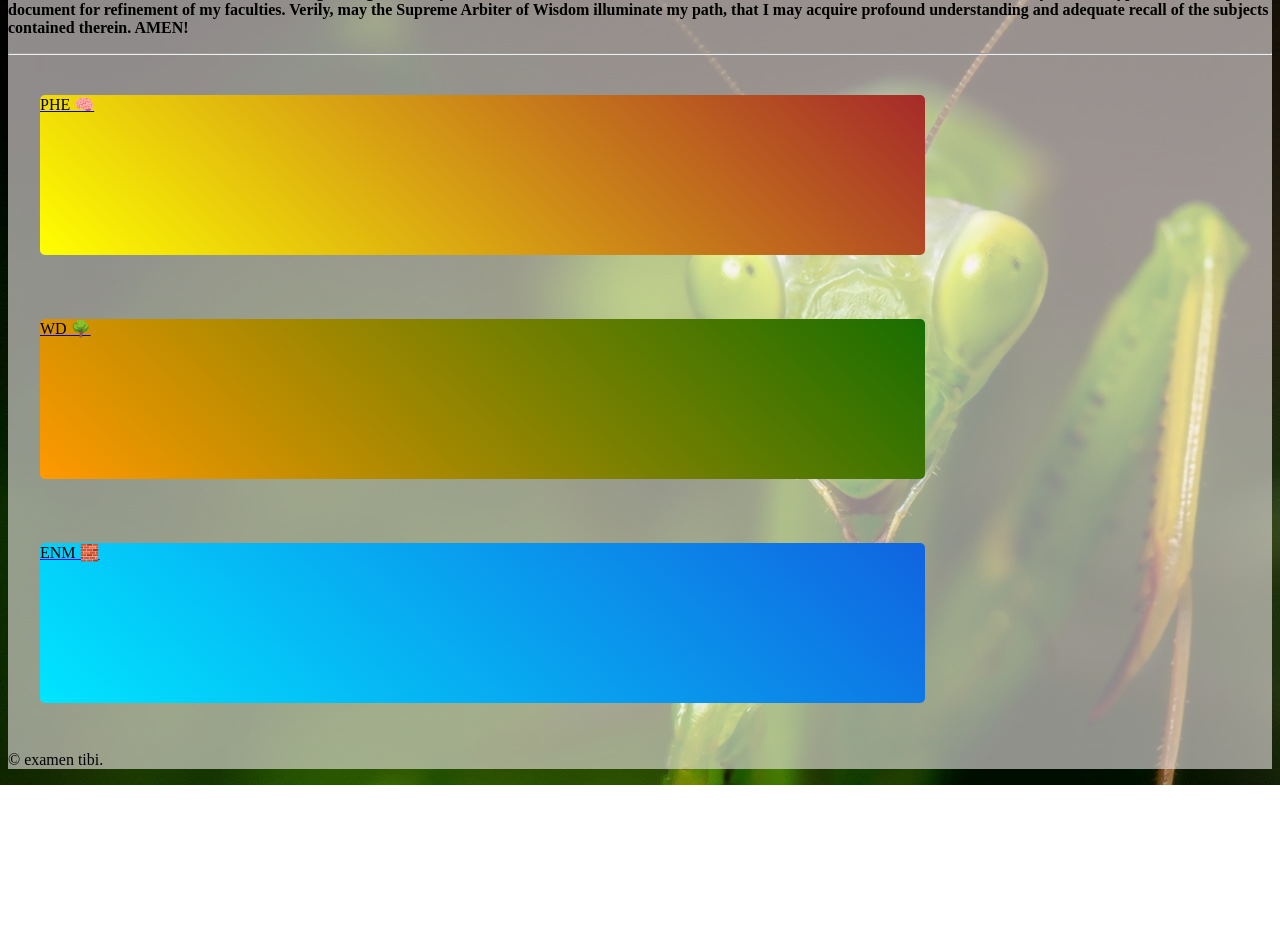
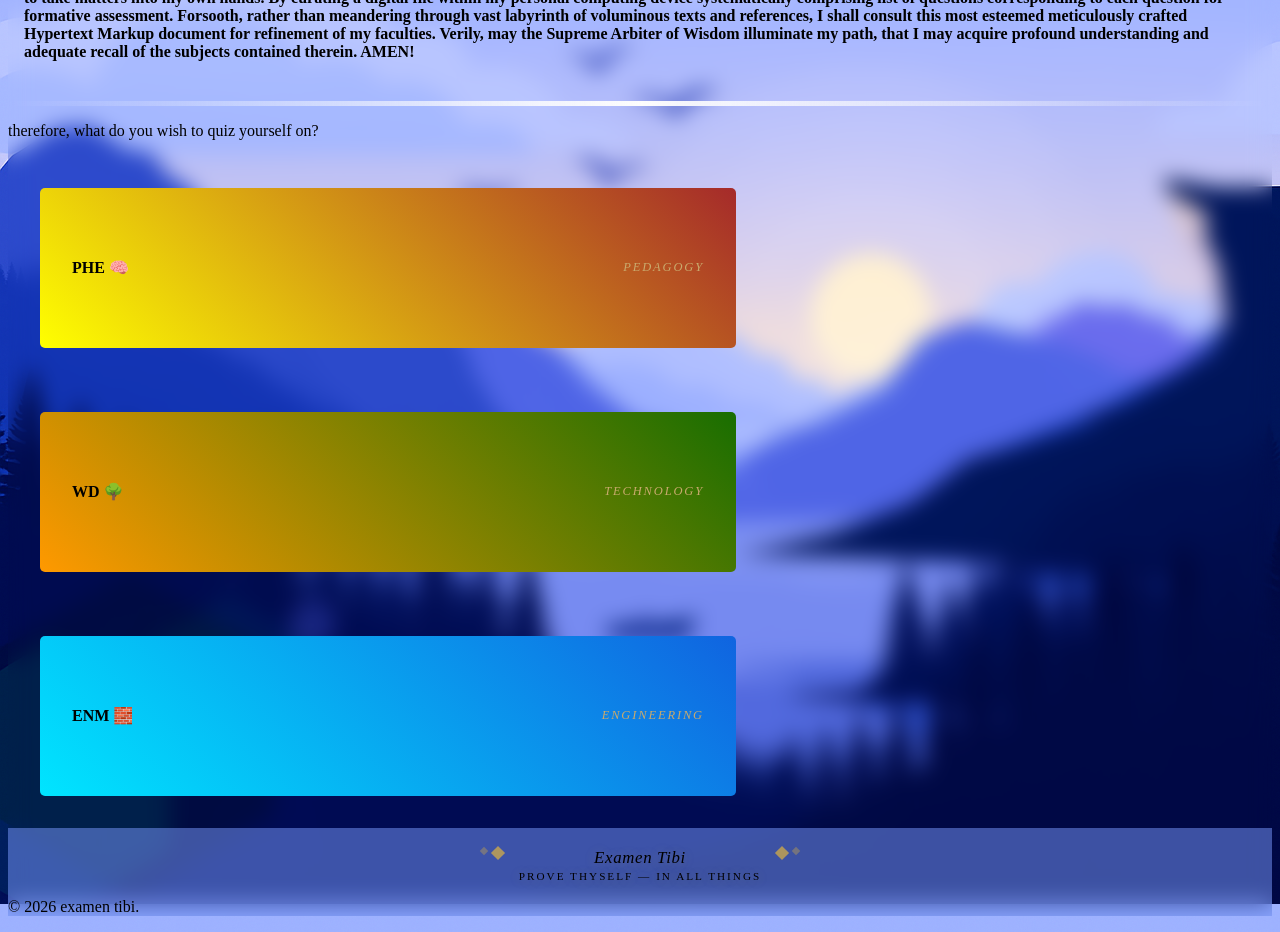
Before and after one commit to MaiorVerus/examen-tibi, a React (Vite) app: page / in a window 1280 px wide. Shown: the part 120-1052 px from the top of the page. Before the commit the page ends 905 px from the top, so only its background shows below. Built offline with nearby package versions, Linux system fonts and the light colour scheme.

Commit message:
- update landing page layout, - add footer component, - enhance styling

```diff
--- a/index.html
+++ b/index.html
@@ -4,7 +4,7 @@
     <meta charset="UTF-8" />
     <link rel="icon" type="image/svg+xml" href="/favicon.svg" />
     <meta name="viewport" content="width=device-width, initial-scale=1.0" />
-    <title>examen_tibi</title>
+    <title>examen-tibi</title>
   </head>
   <body>
     <div id="root"></div>
--- /dev/null
+++ b/src/comp/footer.jsx
@@ -0,0 +1,28 @@
+
+
+import "../css/comp-styles/footer.css"
+import "../css/global-stylesheet.css"
+
+export default function Footer() {
+    return (<>
+        <footer>
+            <div className="ft-top">
+                <hr />
+                <div className="ft-motto-wrapper">
+                    <div class="ft-diamond-sm"></div>
+                    <div class="ft-diamond"></div>
+                    <div class="ft-motto">
+                        Examen Tibi
+                        <small>Prove thyself — in all things</small>
+                    </div>
+                    <div class="ft-diamond"></div>
+                    <div class="ft-diamond-sm"></div>
+                </div>
+            </div>
+            {/* <hr /> */}
+            <p className="copyright-p">
+                &copy; {new Date().getFullYear()} examen tibi.
+            </p>
+        </footer>
+    </>)
+}
--- /dev/null
+++ b/src/css/comp-styles/footer.css
@@ -0,0 +1,53 @@
+
+footer {
+    background-color: rgba(117, 150, 250, 0.52);
+}
+.ft-top {
+    display: flex;
+    flex-direction: column;
+    justify-content: center;
+    padding: auto 0;
+
+      align-items: center;
+
+}
+.ft-diamond {
+    width: 10px; height: 10px;
+    background: #c9a84c;
+    transform: rotate(45deg);
+    flex-shrink: 0;
+    opacity: 0.8;
+  }
+  .ft-diamond-sm {
+    width: 6px; height: 6px;
+    background: #c9a84c;
+    transform: rotate(45deg);
+    flex-shrink: 0;
+    opacity: 0.4;
+    margin: 0 6px;
+  }
+.ft-motto-wrapper {
+    display: flex;
+    /* flex-direction: column; */
+}
+  .ft-motto {
+    /* font-family: 'Playfair Display', serif; */
+    font-style: italic;
+    font-size: 1.05rem;
+    /* color: #e8c97a; */
+    letter-spacing: 0.04em;
+    margin: 0 1rem;
+    text-align: center;
+    text-shadow: 0 1px 12px rgba(201,168,76,0.25);
+  }
+  .ft-motto small {
+    display: block;
+    /* font-family: 'Crimson Text', serif; */
+    font-size: 0.7rem;
+    letter-spacing: 0.18em;
+    text-transform: uppercase;
+    /* color: #b8a98a; */
+    /* opacity: 0.6; */
+    font-style: normal;
+    margin-top: 2px;
+  }
--- a/src/css/global-stylesheet.css
+++ b/src/css/global-stylesheet.css
@@ -1,5 +1,13 @@
 
 
+
+body {
+  /* font-family: 'Playfair Display', serif; */
+
+}
+
 .main-wrapper {
-    background-color: rgba(246, 238, 238, 0.586);
+    /* background-color: rgba(142, 203, 246, 0.504); */
+    /* padding: 1rem; */
+    backdrop-filter: blur(11px);
   }
--- a/src/css/landing-pg-styles.css
+++ b/src/css/landing-pg-styles.css
@@ -1,31 +1,68 @@
-
-
 .cards {
     display: flex;
     flex-direction: column;
+    align-items: center;
+    width: 100%;
+    margin: 0 auto;
+
 }
+
 .cards a {
-/* margin: 0 auto; */
+    text-decoration: none;
+    font-weight: 900;
+    width: 100%;
+
 }
+
 .card {
-    width: 70%;
+    width: 50%;
     height: 10rem;
     border-radius: 5px;
     margin: 2rem;
     color: black;
+    display: flex;
+    align-items: center;
+    padding: 0rem 2rem;
+    transition: all 0.34s ease;
 
 }
+
 .card:hover {
     transform: scale(1.05);
-    border: 0.1rem solid  rgb(245, 242, 242);
+    border: 0.1rem solid rgb(245, 242, 242);
+
 }
+
 
 .phe {
     background-image: linear-gradient(43deg, yellow, brown);
 }
+
 .enm {
     background-image: linear-gradient(43deg, rgb(0, 229, 255), rgb(16, 100, 224));
 }
+
 .wd {
     background-image: linear-gradient(43deg, rgb(255, 153, 0), rgb(24, 110, 1));
 }
+
+.card-span {
+    margin-left: auto;
+    font-family: 'Crimson Text', serif;
+    font-size: 0.78rem;
+    font-weight: 400;
+    letter-spacing: 0.15em;
+    text-transform: uppercase;
+    color: #c9aa6d;
+    font-style: italic;
+}
+
+hr {
+    background-image: linear-gradient(to right, transparent, #fdfdfd, transparent);
+    border: none;
+    height: 0.3rem;
+}
+
+article {
+    padding: 1rem;
+}
--- a/src/pages/landing-page.jsx
+++ b/src/pages/landing-page.jsx
@@ -1,7 +1,7 @@
-
 
 import { Link } from "react-router-dom"
 
+import Footer from "../comp/footer";
 
 import '../css/landing-pg-styles.css';
 
@@ -9,13 +9,14 @@ let bodyStyle = document.body.style;
 
 export default function LandingPage() {
 
-  bodyStyle.backgroundImage = "url('./images/main.jpg')";
+  bodyStyle.backgroundImage = "url('./images/main2.png')";
   // console.log(bodyStyle.backgroundImage);
 
 
   return (
     <>
       <div className="main-wrapper">
+        <main>
           <article>
             <h1>Examen Tibi</h1>
             <p>
@@ -37,24 +38,21 @@ export default function LandingPage() {
           </article>
 
           <hr />
-
+          <p>therefore, what do you wish to quiz yourself on? </p>
           <div className="cards">
             <Link to="/phe">
-            <div className="card phe">PHE 🧠</div>
+              <div className="card phe" title="pedagogy">PHE 🧠 <span className="card-span">Pedagogy</span></div>
             </Link>
             <Link to="/wd">
-            <div className="card wd">WD 🌳</div>
+              <div className="card wd" title="wood">WD 🌳<span className="card-span">Technology</span> </div>
             </Link>
             <Link to="/enm">
-            <div className="card enm">ENM 🧱</div>
+              <div className="card enm" title="engineering materials">ENM 🧱 <span className="card-span">Engineering</span></div>
             </Link>
           </div>
+        </main>
 
-        <footer>
-          <p className="copyright-p">
-            &copy; {} examen tibi.
-          </p>
-        </footer>
+        <Footer />
       </div>
     </>
   )
--- a/src/pages/phe.jsx
+++ b/src/pages/phe.jsx
@@ -16,15 +16,20 @@ export default function PHE() {
         <article>
         </article>
         <hr />
+
         <h2>Physical and Health Education</h2>
         <ol type="I">
+          <details>
+            <summary>questions</summary>
             <li>explain the concept of physical fitness</li>
             <li>explain the components of physical fitness</li>
             <li>explain the benefits of physical fitness</li>
             <li>explain the factors affecting physical fitness</li>
             <li>explain the principles of training</li>
             <li>explain the methods of training</li>
+          </details>
         </ol>
+
       </div>
     </>
   )
```
Also changed, not shown: public/images/main2.png (added). Lines whose indentation alone changed are shown as unchanged.
